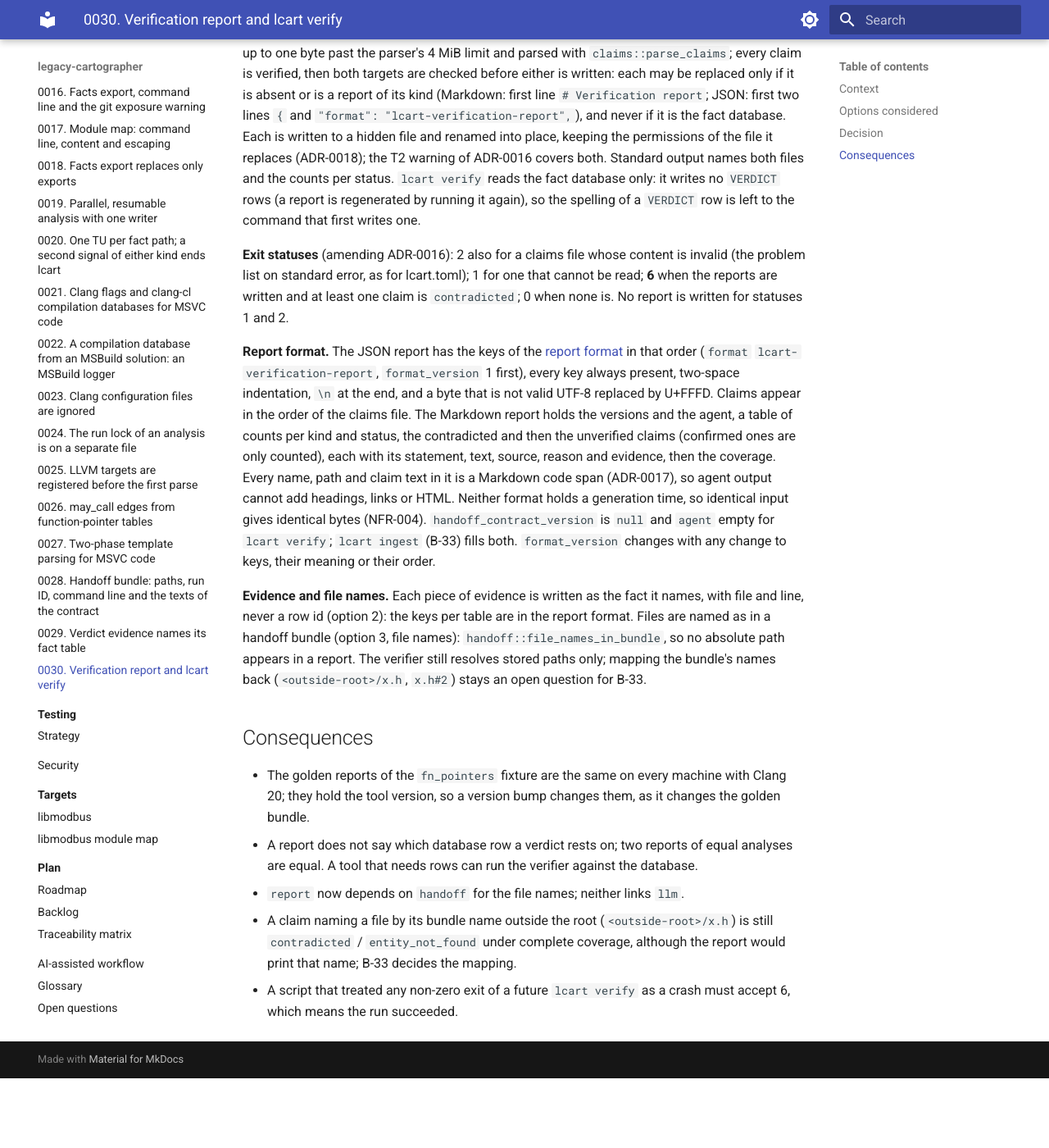
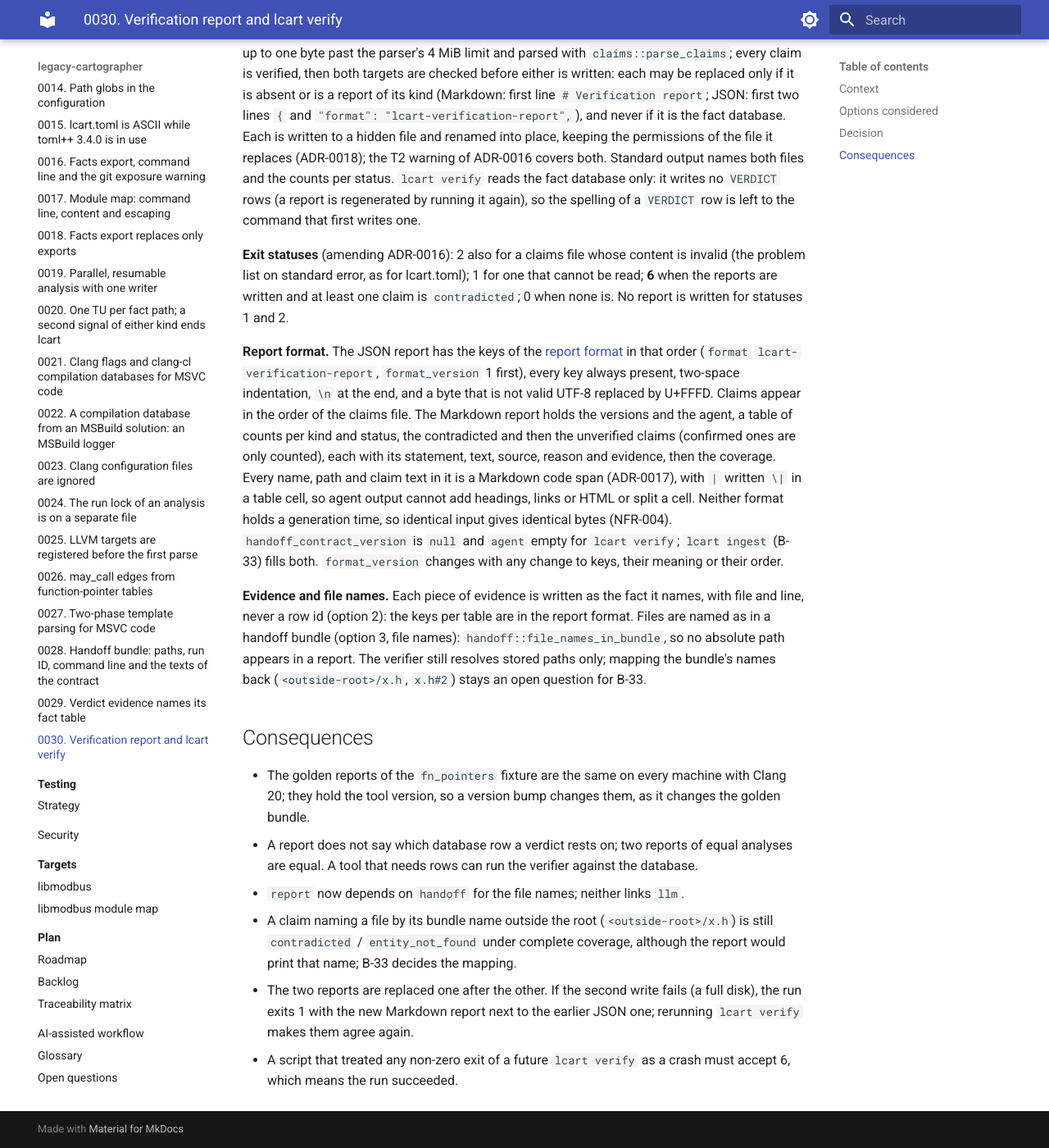
Before and after one commit to Tomek52/legacy-cartographer, an MkDocs documentation site: the page built from docs/adr/0030-verification-report-and-lcart-verify.md, in a window 1280 px wide and 1400 px high, scrolled down 1668 px. Shown: the whole window at 82% size. Built offline with MkDocs 1.6.1 and Material for MkDocs 9.7.7, drawn with Linux system fonts in a browser that asks for light colours; before the commit the page ends 2983 px from its top, so only the background shows below that.

Commit message:
fix(report): keep a | in the agent name inside its table cell
GitHub splits a table row at every unescaped `|`, even inside a code span,
so an agent name with a `|` (possible once B-33 passes --agent) cut the
Agent cell in two. Table cells now escape it as `\|`. Also from the
B-28 review: a CLI test pins the 4 MiB claims-file limit, and ADR-0030
states that a failed second report write leaves the first one replaced.

Backlog: B-28

Co-Authored-By: Claude Opus 5.5 <noreply@anthropic.com>
Claude-Session: https://claude.ai/code/session_01Sn6UD6WxmmXBAgKToBQUdD

```diff
--- a/docs/adr/0030-verification-report-and-lcart-verify.md
+++ b/docs/adr/0030-verification-report-and-lcart-verify.md
@@ -103,7 +103,8 @@ the agent, a table of counts per kind and status, the contradicted and
 then the unverified claims (confirmed ones are only counted), each with
 its statement, text, source, reason and evidence, then the coverage.
 Every name, path and claim text in it is a Markdown code span (ADR-0017),
-so agent output cannot add headings, links or HTML. Neither format holds a
+with `|` written `\|` in a table cell, so agent output cannot add
+headings, links or HTML or split a cell. Neither format holds a
 generation time, so identical input gives identical bytes (NFR-004).
 `handoff_contract_version` is `null` and `agent` empty for
 `lcart verify`; `lcart ingest` (B-33) fills both. `format_version` changes
@@ -132,5 +133,8 @@ for B-33.
   (`<outside-root>/x.h`) is still `contradicted` / `entity_not_found` under
   complete coverage, although the report would print that name; B-33
   decides the mapping.
+- The two reports are replaced one after the other. If the second write
+  fails (a full disk), the run exits 1 with the new Markdown report next to
+  the earlier JSON one; rerunning `lcart verify` makes them agree again.
 - A script that treated any non-zero exit of a future `lcart verify` as a
   crash must accept 6, which means the run succeeded.
--- a/docs/specs/claim-schema.md
+++ b/docs/specs/claim-schema.md
@@ -254,8 +254,8 @@ the versions and the agent, then `## Counts` (per kind and status, and a
 row `all`), `## Contradicted claims` and `## Unverified claims` (each claim
 with its statement, text, source, reason and evidence as `file:line`, or
 `file:line:column` for a call), and `## Coverage`. Confirmed claims are
-only counted. Every name, path and text is a code span, so a claim's text
-cannot add Markdown or HTML.
+only counted. Every name, path and text is a code span, and a `|` in a
+table cell is written `\|`, so a claim's text cannot add Markdown or HTML.
 
 ## Out of scope for v1
 
```
Also changed, not shown: docs/plan/traceability.md (+4 -4 lines), 3 other files.
